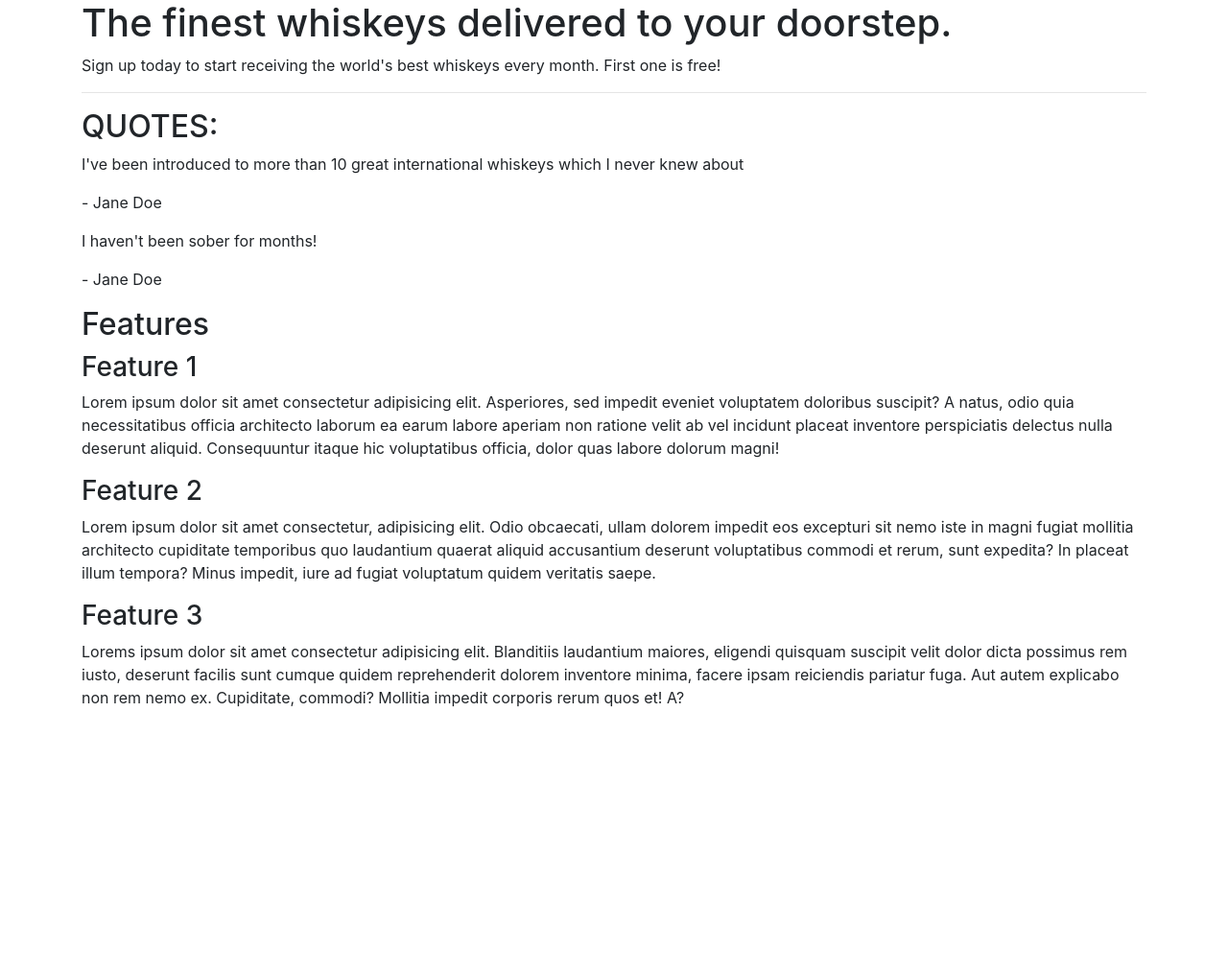
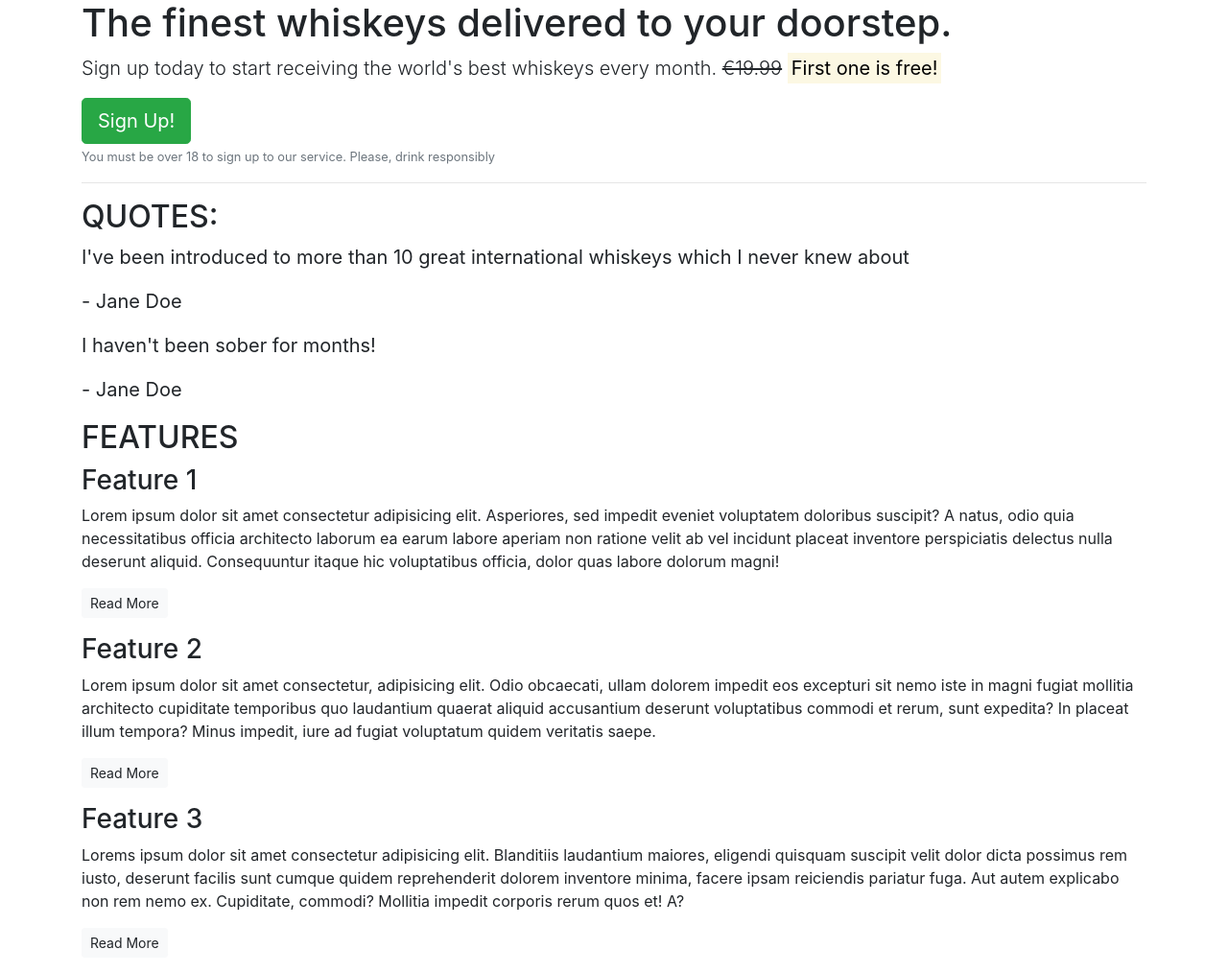
Before and after one commit to AnnaLouise500/bootstrap, a plain HTML site: page index.html in a window 1280 px wide. Shown: the whole page at 96% size. Before the commit the page ends 800 px from the top, so only its background shows below. Drawn offline with nearby package versions, Linux system fonts and the light colour scheme.

Commit message:
Core CSS

```diff
--- a/index.html
+++ b/index.html
@@ -11,33 +11,38 @@
     <article class="container">
         <section class="callout">
             <h1>The finest whiskeys delivered to your doorstep.</h1>
-            <p>Sign up today to start receiving the world's best whiskeys every month. First one is free!</p>
+            <p class="lead">Sign up today to start receiving the world's best whiskeys every month. <s>€19.99</s> <strong><mark>First one is free!</mark></strong></p>
+            <button class="btn btn-success btn-lg">Sign Up!</button>
+            <p class="text-muted"><small>You must be over 18 to sign up to our service. Please, drink responsibly</small></p>
         </section>
         <hr>
         <section class="quotes">
             <h2 class="text-uppercase">Quotes:</h2>
-            <div class="quote">
+            <blockquote class="blockquote">
                 <p>I've been introduced to more than 10 great international whiskeys which I never knew about</p>
                 <p>- Jane Doe</p>
-            </div>
-            <div class="quote">
+            </blockquote>
+            <blockquote class="blockquote">
                 <p>I haven't been sober for months!</p>
                 <p>- Jane Doe</p>
-            </div>
+            </blockquote>
         </section>
         <section class="features">
-            <h2>Features</h2>
+            <h2 class="text-uppercase">Features</h2>
             <div class="feature">
                 <h3>Feature 1</h3>
                 <p>Lorem ipsum dolor sit amet consectetur adipisicing elit. Asperiores, sed impedit eveniet voluptatem doloribus suscipit? A natus, odio quia necessitatibus officia architecto laborum ea earum labore aperiam non ratione velit ab vel incidunt placeat inventore perspiciatis delectus nulla deserunt aliquid. Consequuntur itaque hic voluptatibus officia, dolor quas labore dolorum magni!</p>
+                <p><a href="" class="btn btn-sm btn-light">Read More</a></p>
             </div>
             <div class="feature">
                 <h3>Feature 2</h3>
                 <p>Lorem ipsum dolor sit amet consectetur, adipisicing elit. Odio obcaecati, ullam dolorem impedit eos excepturi sit nemo iste in magni fugiat mollitia architecto cupiditate temporibus quo laudantium quaerat aliquid accusantium deserunt voluptatibus commodi et rerum, sunt expedita? In placeat illum tempora? Minus impedit, iure ad fugiat voluptatum quidem veritatis saepe.</p>
+                <p><a href="" class="btn btn-sm btn-light">Read More</a></p>
             </div>
             <div class="feature">
                 <h3>Feature 3</h3>
                 <p>Lorems ipsum dolor sit amet consectetur adipisicing elit. Blanditiis laudantium maiores, eligendi quisquam suscipit velit dolor dicta possimus rem iusto, deserunt facilis sunt cumque quidem reprehenderit dolorem inventore minima, facere ipsam reiciendis pariatur fuga. Aut autem explicabo non rem nemo ex. Cupiditate, commodi? Mollitia impedit corporis rerum quos et! A?</p>
+                <p><a href="" class="btn btn-sm btn-light">Read More</a></p>
             </div>
         </section>
     </article>
```
